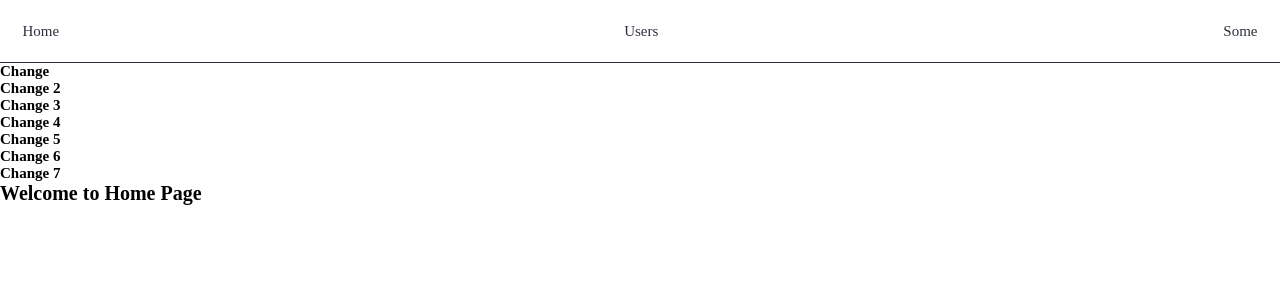
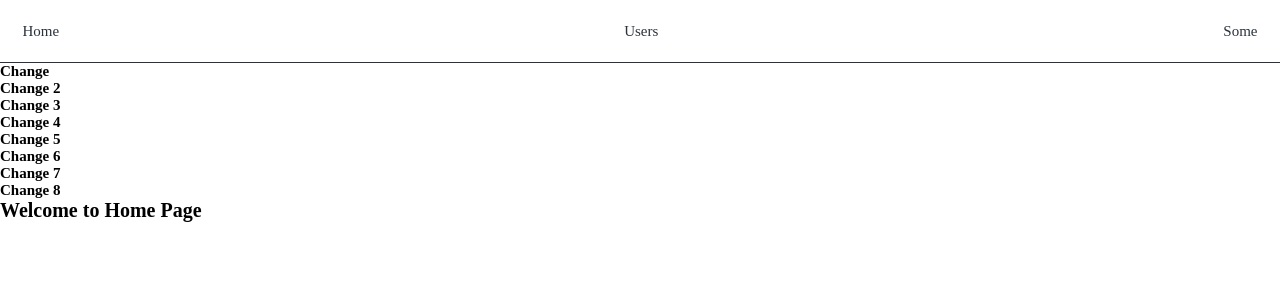
Before and after one commit to Nikac/react-redux, a React (Create React App) app: page /home in a window 1280 px wide. Shown: the top 300 px of the page. Built offline with nearby package versions, Linux system fonts and the light colour scheme.

Commit message:
added changes 11

```diff
--- a/src/components/Home.js
+++ b/src/components/Home.js
@@ -10,6 +10,7 @@ const Home = (props) => {
       <h2>Change 5</h2>
       <h2>Change 6</h2>
       <h2>Change 7</h2>
+      <h2>Change 8</h2>
       <h1>Welcome to Home Page</h1>
     </>
   );
```
